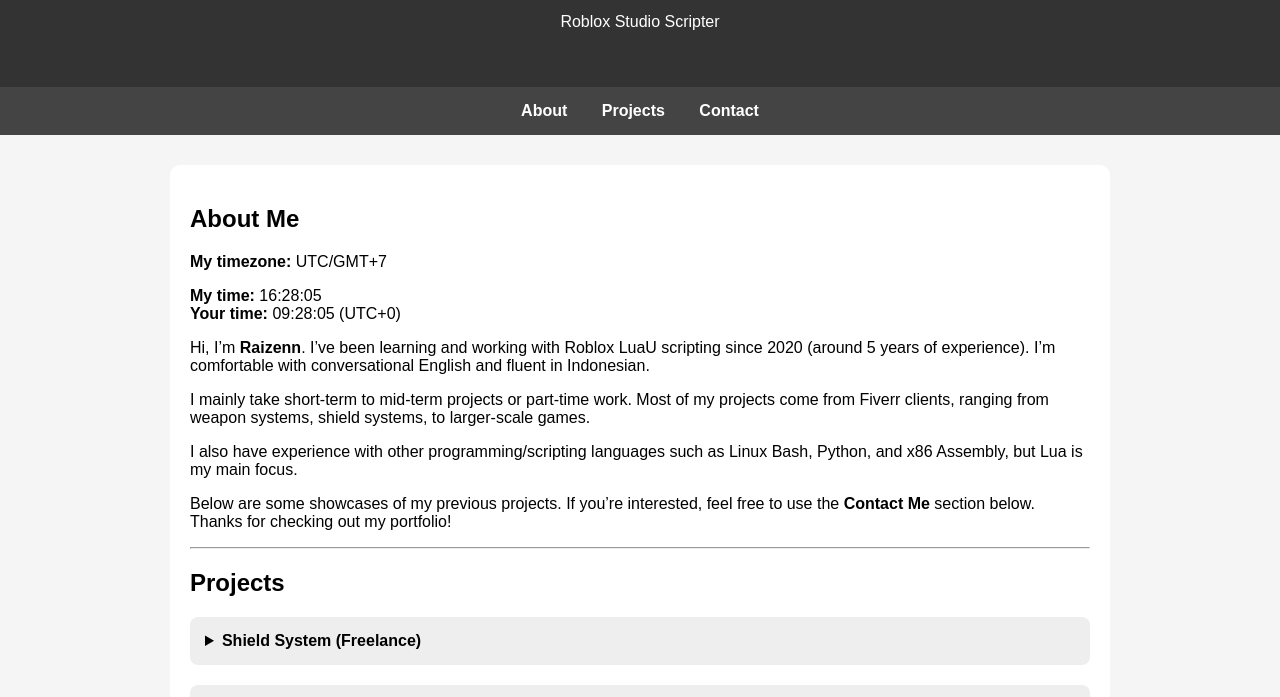
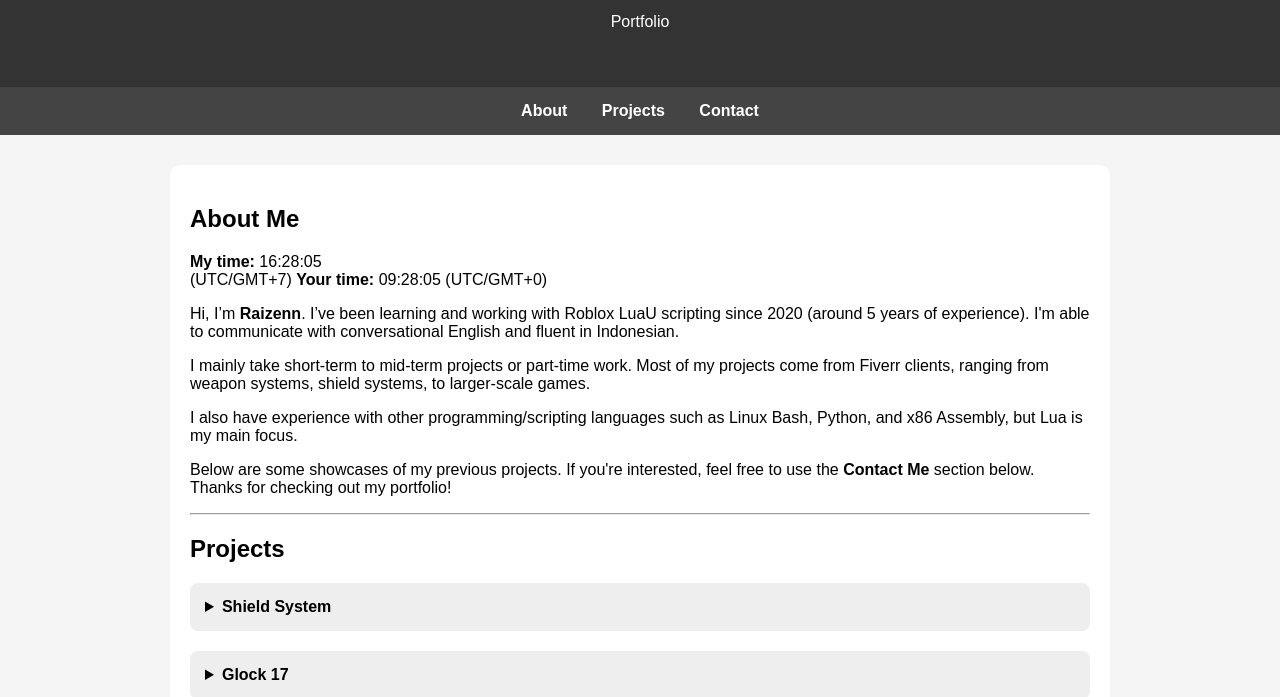
Before and after one commit to rakaxcvn457/Roblox-Studio-Portfolio, a plain HTML site: page index.html in a window 1280 px wide. Shown: the part 80-777 px from the top of the page. Drawn offline with Linux system fonts and the light colour scheme.

Commit message:
Update index.html

```diff
--- a/index.html
+++ b/index.html
@@ -56,7 +56,7 @@
 
     <header>
         <h1>Raizenn</h1>
-        <p>Roblox Studio Scripter</p>
+        <p>Portfolio</p>
     </header>
 
     <nav>
@@ -70,17 +70,17 @@
         <section id="about">
             <h2>About Me</h2>
 
-            <p><b>My timezone:</b> UTC/GMT+7</p>
             <p>
                 <b>My time:</b> <span id="myTime">--:--:--</span><br>
+                (<span id="myTZ">UTC/GMT+</span>)
                 <b>Your time:</b> <span id="yourTime">--:--:--</span>
-                (<span id="yourTZ">UTC</span>)
+                (<span id="yourTZ">UTC/GMT+</span>)
             </p>
 
             <p>
                 Hi, I’m <b>Raizenn</b>. I’ve been learning and working with Roblox LuaU scripting since 2020
                 (around 5 years of experience).
-                I’m comfortable with conversational English and fluent in Indonesian.
+                I'm able to communicate with conversational English and fluent in Indonesian.
             </p>
 
             <p>
@@ -96,7 +96,7 @@
 
             <p>
                 Below are some showcases of my previous projects.
-                If you’re interested, feel free to use the <b>Contact Me</b> section below.
+                If you're interested, feel free to use the <b>Contact Me</b> section below.
                 Thanks for checking out my portfolio!
             </p>
         </section>
@@ -108,7 +108,7 @@
 
             <div class="project">
                 <details>
-                    <summary><b>Shield System (Freelance)</b></summary>
+                    <summary><b>Shield System</b></summary>
                     <iframe loading="lazy" width="100%" height="315"
                         src="https://www.youtube.com/embed/b-92o1IKBP0"
                         frameborder="0" allowfullscreen>
@@ -124,15 +124,15 @@
                         src="https://www.youtube.com/embed/ICXWsUFs4t0"
                         frameborder="0" allowfullscreen>
                     </iframe>
-                    <p>A simple gun built for a client.</p>
+                    <p>A simple gun built for a freelance client.</p>
                 </details>
             </div>
 
             <div class="project">
                 <details>
-                    <summary><b>Land of Alura (Scripting)</b></summary>
+                    <summary><b>Land of Alura (Scripting only part)</b></summary>
                     <iframe loading="lazy" width="100%" height="315"
-                        src="https://www.youtube.com/embed/zYz1wQX3NHo"
+                        src="https://www.youtube.com/embed/eD6iSbq_dvg"
                         frameborder="0" allowfullscreen>
                     </iframe>
                     <p>
@@ -183,7 +183,8 @@
 
             document.getElementById("myTime").textContent = formatTime(myTime);
             document.getElementById("yourTime").textContent = formatTime(now);
-            document.getElementById("yourTZ").textContent = "UTC" + (now.getTimezoneOffset() <= 0 ? "+" : "-") + Math.abs(now.getTimezoneOffset() / 60);
+            document.getElementById("myTZ").textContent = "UTC/GMT+7"
+            document.getElementById("yourTZ").textContent = "UTC/GMT" + (now.getTimezoneOffset() <= 0 ? "+" : "-") + Math.abs(now.getTimezoneOffset() / 60);
         }
 
         setInterval(updateTime, 1000);
```
